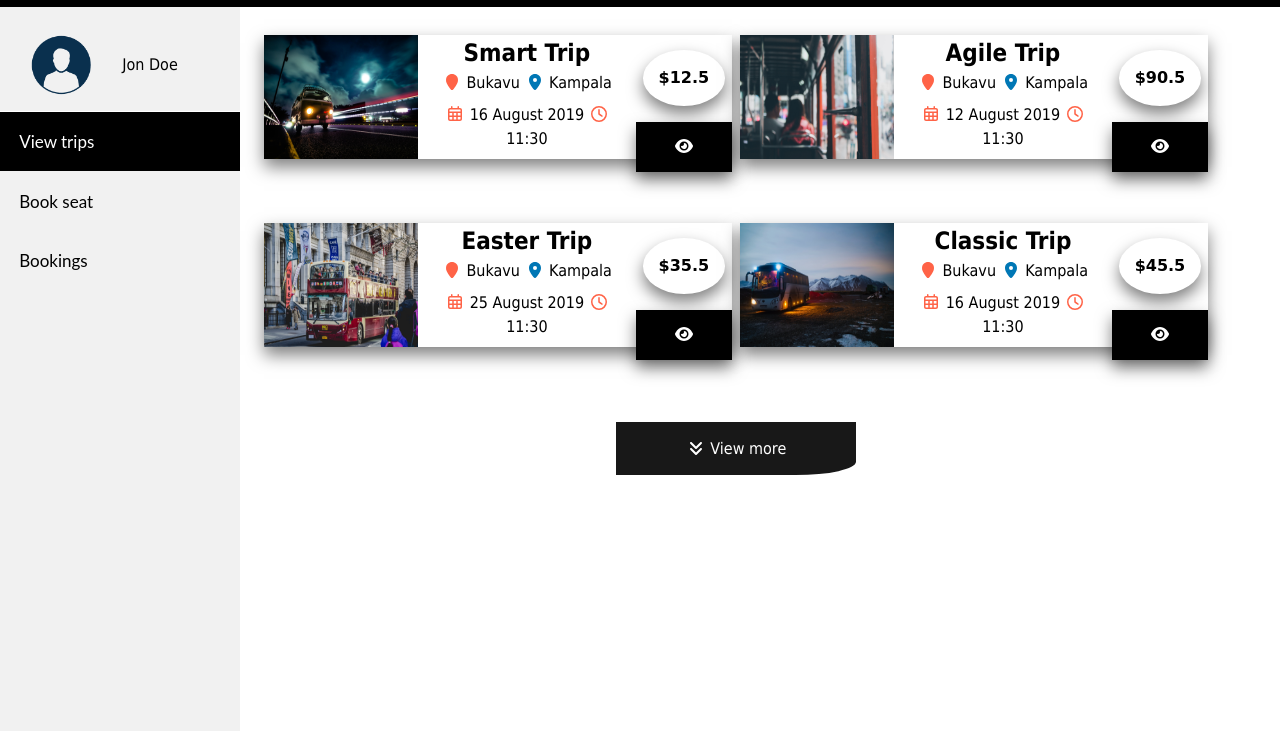
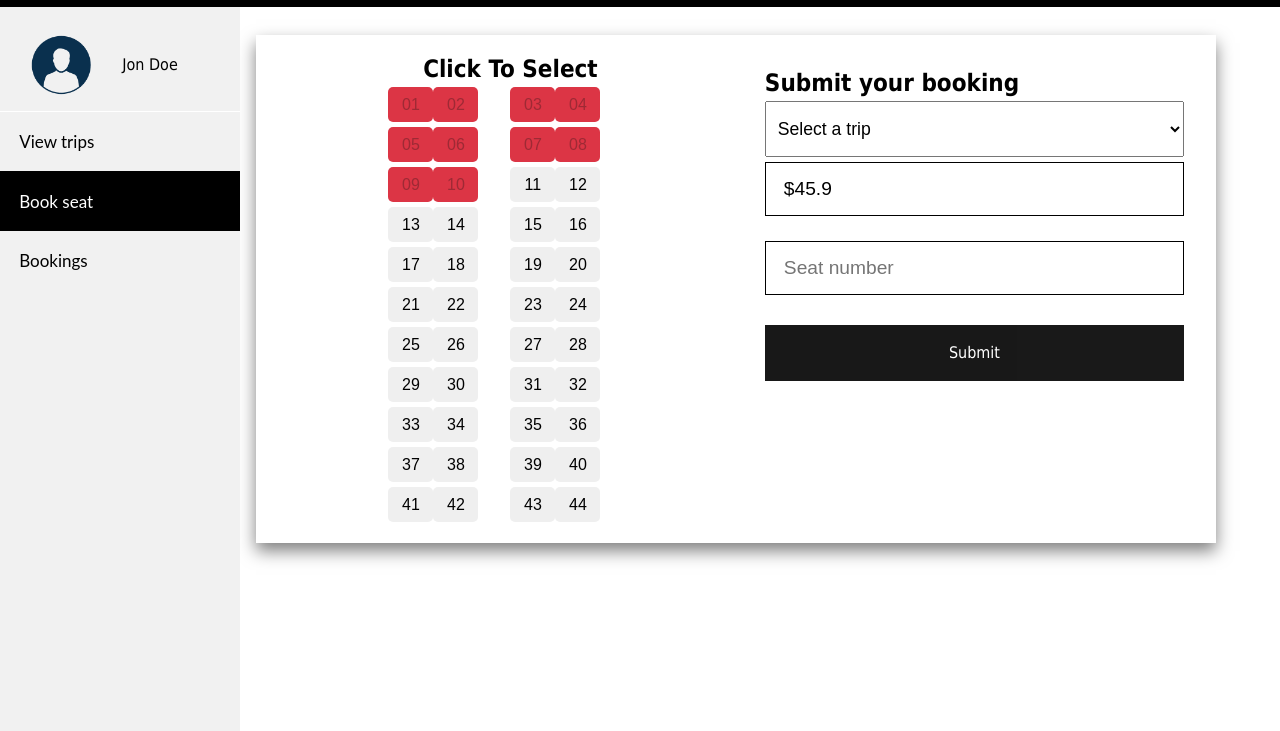
Before and after one commit to eliezerbasubi/WayFarer, a plain HTML site: page UI/html/dashboard.html in a window 1280 px wide. Both pictures are taken after a click on the button "Book seat". Shown: the part 69-800 px from the top of the page. Drawn offline with Linux system fonts and the light colour scheme.

Commit message:
ft(booking): add user book for a seat panel add bus map generator add submit booking [Finishes #167616970]

```diff
--- a/UI/html/dashboard.html
+++ b/UI/html/dashboard.html
@@ -41,7 +41,7 @@
                 id="defaultOpen" aria-admin-access>Create
                 trip</button>
             <button class="tablinks user-default-tab" onclick="new Dashboard().displayDash(event, 'view_trip')" aria-both-access>View trips</button>
-            <button class="tablinks"aria-user-access>Book seat</button>
+            <button class="tablinks" onclick="new Dashboard().displayDash(event, 'book_seat')" id="book_a_seat" aria-user-access>Book seat</button>
             <button class="tablinks" aria-both-access>Bookings</button>
         </div>
     </section>
@@ -262,6 +262,36 @@
                 </div>
                 <!-- End of view trips tab -->
             </div>
+
+            <!-- Start book seat section -->
+            <div id="book_seat" class="tabcontent">
+                <div class="flex-justify-card flex-description marg-top pad-responsive" id="specific_trip">
+                    <div class="flex-align-items-center trip_img_view">
+                        <h2 class="section-title trip-name">Click to select</h2>
+                        <div id="bus_maps" class="align-center"></div>
+
+                    </div>
+                    <div class="flex-trip-description" id="booking_details">
+                        <h2>Submit your booking</h2>
+                        <p class="error" id="seat_not_entered"></p>
+                        <form action="" id="form-booking">
+                            <!-- <input type="text" class="form-input-control"> -->
+                            <select name="select_trip" id="select_trip" class="flex-input-center">
+                                <option value="" selected disabled>Select a trip</option>
+                                <option value="">Summer camp</option>
+                                <option value="">Quantico</option>
+                                <option value="">Bootcamp</option>
+                                <option value="">Trinity</option>
+                                <option value="">Pilgrimage</option>
+                            </select>
+                            <input type="text" class="form-input-control" id="fare" value="$45.9" readonly>
+                            <input type="text" class="form-input-control" id="selected_seat_no"
+                                placeholder="Seat number">
+                            <input type="button" value="Submit" class="btn btn-secondary" id="btn-submit-booking">
+                        </form>
+                    </div>
+                </div>
+            </div>
         </div> <!-- End of wrapper div -->
     </section>
     <!-- POP MODAL -->
--- a/UI/js/dashboard.js
+++ b/UI/js/dashboard.js
@@ -6,6 +6,7 @@ class Dashboard {
         this.defaultClick();
         this.createTrip();
         this.handleBooking();
+        this.submitBooking();
     }
     createTrip(){
         $('#btn_create_trip').addEventListener('click',()=>{
@@ -93,8 +94,83 @@ class Dashboard {
         });
     }
 
+    submitBooking() {
+        $('#btn-submit-booking').addEventListener('click', () => {
+            if ($('#selected_seat_no').value !== "") {
+                showSnackBar('Seat booked successfully');
+                $('#selected_seat_no').textContent = "";
+            } else {
+                $('#seat_not_entered').textContent = 'Seat number is not selected';
+            }
+        });
+    }
+
+}
+
+
+/**
+ * Specific Trip HTML page
+ * This class builds a bus map. How seats are arranged in a bus.
+ * @constructor
+ * @param {Integer} capacity
+ * @param {String} selector
+ * @function builder
+ */
+class BusMapBuilder {
+    constructor(capacity, selector) {
+        this.capacity = capacity;
+        this.selector = selector;
+        this.builder(this.capacity, this.selector);
+        this.seatBooking();
+    }
+
+    builder() {
+        const bus_maps = $(this.selector);
+        const seats = this.capacity;
+        for (let i = 0; i < seats; i++) {
+            const seat = document.createElement("input");
+            const spacer = document.createElement("br");
+            seat.value = i < 9 ? `0${i+1}` : i + 1;
+            seat.type = "button";
+            seat.className = "bus_seats";
+            seat.setAttribute("data-trip-seat", "")
+            bus_maps.appendChild(seat);
+
+            //Split seats into a grouping of four
+            if (i % 4 === 3) {
+                bus_maps.appendChild(spacer);
+            }
+
+            //Split seats into two columns
+            if (i % 2 === 1) {
+                seat.className = "odd";
+            }
+
+            //Show booked seats. For example 10 first seats are booked
+            if (i < 10)
+                seat.id = "booked";
+
+            // Disable click on booked seats
+            if (seat.id === "booked") {
+                seat.setAttribute("disabled", "true");
+                seat.style.cursor = "not-allowed"
+            }
+        }
+    };
+
+    seatBooking() {
+        const book_seats = $$("input[data-trip-seat]")
+        const seatNumber = $('#selected_seat_no');
+
+        book_seats.forEach((item, index) => {
+            item.addEventListener("click", () => {
+                seatNumber.value = index + 1; // Set seat number in input
+            });
+        });
+    };
 }
 
 document.addEventListener("DOMContentLoaded", () => {
     new Dashboard();
+    new BusMapBuilder(44, '#bus_maps');
 });
```
